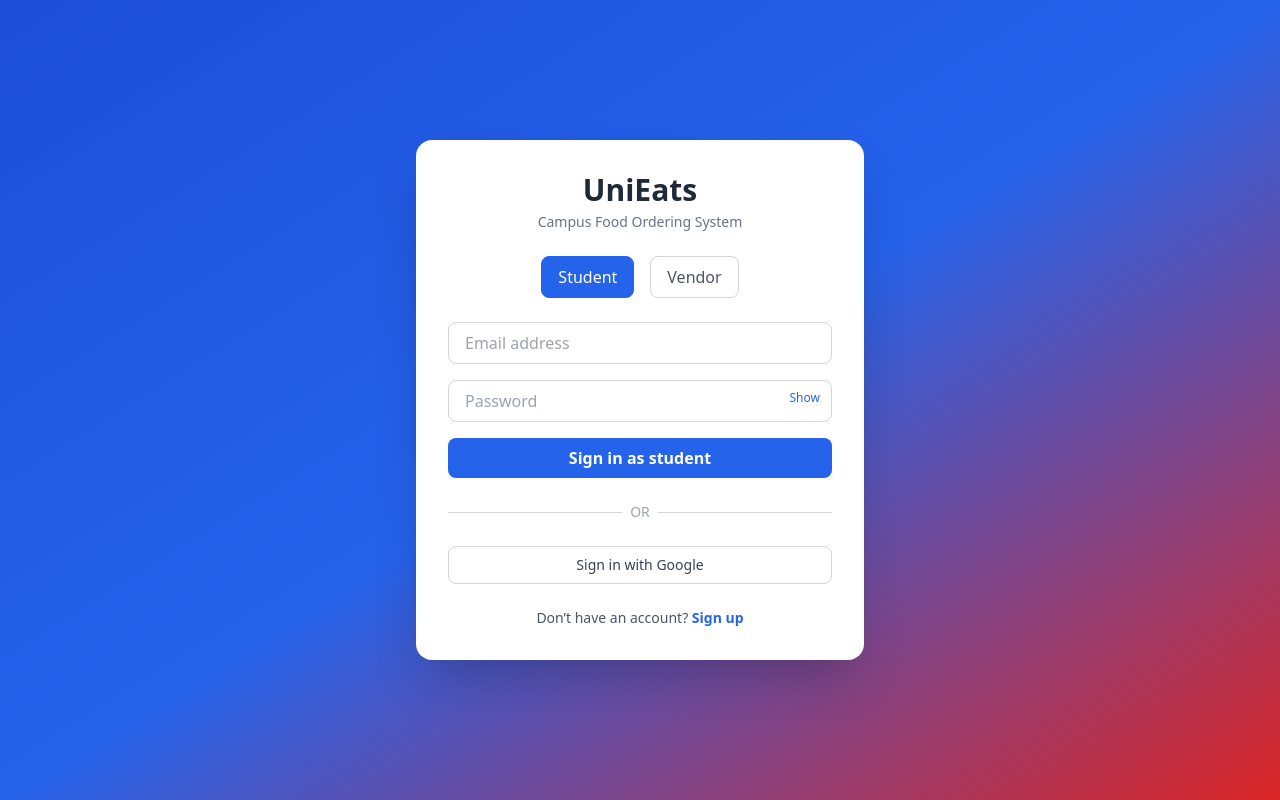
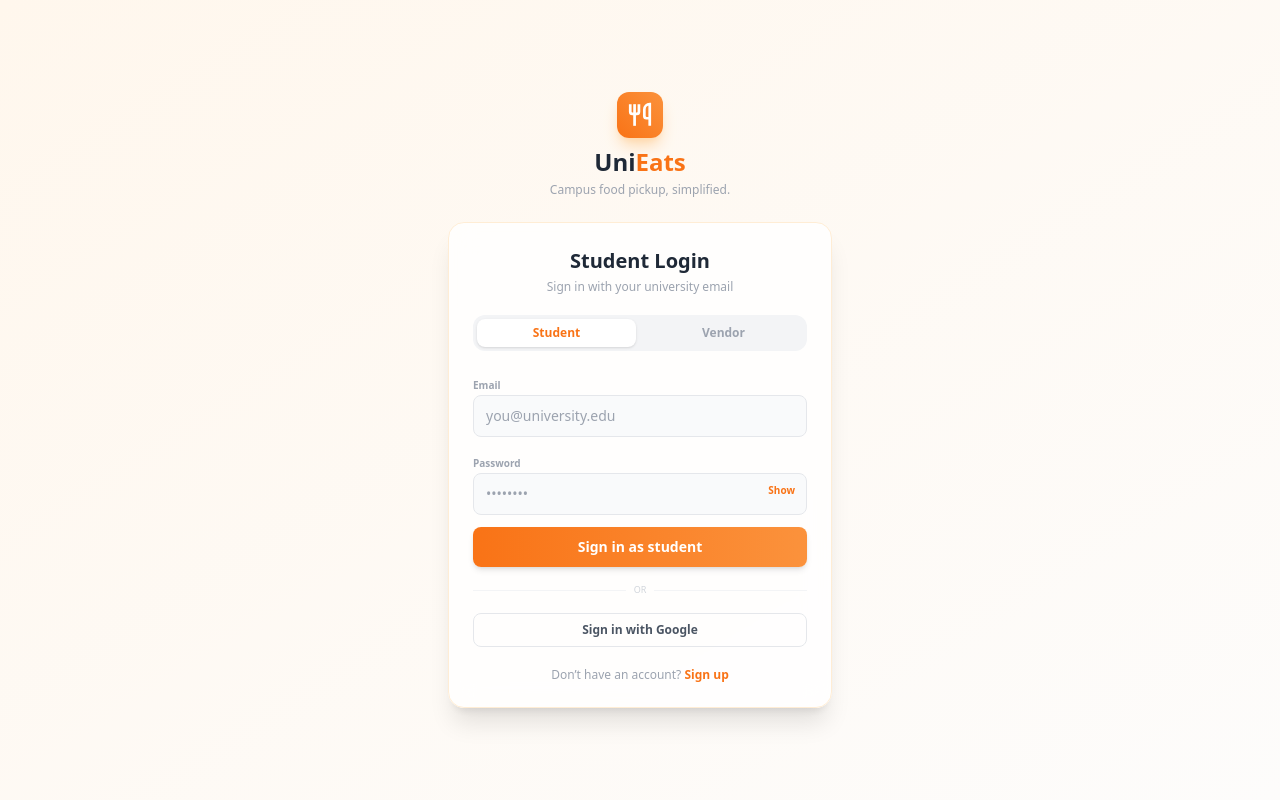
Before and after one commit to ishini2003430/UniEats, a React app in the folder frontend/: page / in a window 1280 px wide. Built offline with nearby package versions, Linux system fonts and the light colour scheme; the HTML template or start-up script is replaced by a standard one.

Commit message:
Login,Reviews update

```diff
--- a/frontend/src/App.jsx
+++ b/frontend/src/App.jsx
@@ -24,142 +24,66 @@ import FoodManagement from "./pages/vendor/FoodManagement";
 function App() {
   const [user, setUser] = useState(null);
 
-  // =========================
-  // 🔄 Restore session
-  // =========================
-  useEffect(() => {
-    try {
-      const savedUser = sessionStorage.getItem("unieatsUser");
-      if (savedUser) {
-        setUser(JSON.parse(savedUser));
-      }
-    } catch (error) {
-      console.error("Failed to restore user session:", error);
-    }
-  }, []);
+  // Restoring session logic stays the same...
 
-  // =========================
-  // 🔐 Login
-  // =========================
   const handleLogin = (nextUser) => {
     setUser(nextUser);
     sessionStorage.setItem("unieatsUser", JSON.stringify(nextUser));
   };
 
-  // =========================
-  // 🚪 Logout
-  // =========================
   const handleLogout = () => {
     setUser(null);
     sessionStorage.removeItem("unieatsUser");
   };
 
-  // =========================
-  // ✅ AUTHENTICATED ROUTES
-  // =========================
   if (user) {
-
-    if (user.role === "admin") return <AdminDashboard />;
-    if (user.role === "vendor") return <VendorDashboard />;
-    if (user.role === "student") return <StudentProfile />;
+    // REMOVE these lines:
+    // if (user.role === "admin") return <AdminDashboard />;
+    // if (user.role === "vendor") return <VendorDashboard />;
+    // if (user.role === "student") return <StudentProfile />;
 
     return (
       <Routes>
-
-        {/* ================= ADMIN ================= */}
+        {/* ADMIN ROUTES */}
         {user.role === "admin" && (
-          <Route
-            path="*"
-            element={<AdminDashboard user={user} onLogout={handleLogout} />}
-          />
+          <Route path="*" element={<AdminDashboard user={user} onLogout={handleLogout} />} />
         )}
 
-        {/* ================= VENDOR ================= */}
+        {/* VENDOR ROUTES */}
         {user.role === "vendor" && (
           <>
-            <Route
-              path="/dashboard"
-              element={<VendorDashboard user={user} onLogout={handleLogout} />}
-            />
-            <Route
-              path="/food-management"
-              element={<FoodManagement user={user} />}
-            />
-            <Route
-              path="*"
-              element={<VendorDashboard user={user} onLogout={handleLogout} />}
-            />
+            <Route path="/dashboard" element={<VendorDashboard user={user} onLogout={handleLogout} />} />
+            <Route path="/food-management" element={<FoodManagement user={user} />} />
+            <Route path="*" element={<VendorDashboard user={user} onLogout={handleLogout} />} />
           </>
         )}
 
-        {/* ================= STUDENT ================= */}
+        {/* STUDENT ROUTES */}
         {user.role === "student" && (
           <>
-            {/* Default page */}
-            <Route
-              path="/"
-              element={<HomePage user={user} onLogout={handleLogout} />}
-            />
-
-            <Route
-              path="/home"
-              element={<HomePage user={user} onLogout={handleLogout} />}
-            />
-
-            <Route
-              path="/vendor-list"
-              element={<VendorList />}
-            />
-
-            <Route
-              path="/vendor/:vendorId"
-              element={<VendorMenu user={user} onLogout={handleLogout} />}
-            />
-
-            <Route
-              path="/student/order"
-              element={<StudentOrderProcessPage user={user} />}
-            />
-
-            <Route
-              path="/my-orders"
-              element={<MyOrdersPage user={user} />}
-            />
-
-            {/* fallback */}
-            <Route
-              path="*"
-              element={<HomePage user={user} onLogout={handleLogout} />}
-            />
-
+            <Route path="/" element={<HomePage user={user} onLogout={handleLogout} />} />
+            <Route path="/home" element={<HomePage user={user} onLogout={handleLogout} />} />
+            <Route path="/profile" element={<StudentProfile user={user} onLogout={handleLogout} />} />
+            <Route path="/reviews" element={<ReviewsPage user={user} onLogout={handleLogout} />} />
+            <Route path="/vendor-list" element={<VendorList />} />
+            <Route path="/vendor/:vendorId" element={<VendorMenu user={user} onLogout={handleLogout} />} />
+            <Route path="/student/order" element={<StudentOrderProcessPage user={user} />} />
+            <Route path="/my-orders" element={<MyOrdersPage user={user} />} />
+            <Route path="*" element={<HomePage user={user} onLogout={handleLogout} />} />
           </>
         )}
-
       </Routes>
     );
-
   }
 
-  // =========================
-  // ❌ NOT LOGGED IN ROUTES
-  // =========================
+  // LOGGED OUT ROUTES
   return (
     <Routes>
-
-<Route path="/" element={<Login onLogin={handleLogin} />} />
-            <Route path="/register" element={<Signin />} />
-             <Route path="/login" element={<Login onLogin={setUser} />} />
-
-                <Route path="/profile" element={<StudentProfile />} />
-             <Route path="/reviews" element={<ReviewsPage />} />
-           <Route path="/admin/login" element={<AdminLogin onLogin={setUser} />} />
-
-
-
+      <Route path="/" element={<Login onLogin={handleLogin} />} />
+      <Route path="/login" element={<Login onLogin={handleLogin} />} />
+      <Route path="/register" element={<Signin />} />
       <Route path="/admin/login" element={<AdminLogin onLogin={handleLogin} />} />
       <Route path="*" element={<Login onLogin={handleLogin} />} />
-
-
     </Routes>
   );
 }
--- a/frontend/src/pages/Login.jsx
+++ b/frontend/src/pages/Login.jsx
@@ -1,15 +1,15 @@
 import { useState } from "react";
-import { Link, useNavigate } from "react-router-dom"; // Added useNavigate for redirection
+import { Link, useNavigate } from "react-router-dom";
 import api from "../services/api";
 
 function Login({ onLogin }) {
   const [email, setEmail] = useState("");
   const [password, setPassword] = useState("");
-  const [role, setRole] = useState("student"); // student | vendor
+  const [role, setRole] = useState("student");
   const [error, setError] = useState("");
   const [loading, setLoading] = useState(false);
   const [showPassword, setShowPassword] = useState(false);
-  const navigate = useNavigate(); // Initialize navigate
+  const navigate = useNavigate();
 
   const handleSubmit = async (e) => {
     e.preventDefault();
@@ -24,61 +24,70 @@ function Login({ onLogin }) {
     try {
       const res = await api.post("/api/auth/login", { email, password });
 
-      // UX role check (backend is the real authority)
       if (res.data.role !== role) {
         setError(`This account is not registered as a ${role}`);
         setLoading(false);
         return;
       }
 
-      // ✅ ADDED THIS LINE: Save user data to localStorage so Profile can fetch it
       localStorage.setItem("user", JSON.stringify(res.data));
-
       onLogin(res.data);
 
-      // Redirect student to profile after successful login
       if (res.data.role === "student") {
-        navigate("/profile");
+        navigate("/home");
       }
     } catch (err) {
-      setError(
-        err.response?.data?.message || "Invalid email or password"
-      );
+      setError(err.response?.data?.message || "Invalid email or password");
     } finally {
       setLoading(false);
     }
   };
 
   return (
-    <div className="min-h-screen flex items-center justify-center
-      bg-gradient-to-br from-blue-700 via-blue-600 to-red-600 px-4">
+    <div className="min-h-screen flex flex-col items-center justify-center bg-gradient-to-br from-[#fff7ed] to-[#fdfcfb] px-4">
 
-      <div className="bg-white w-full max-w-md rounded-2xl shadow-2xl p-8">
+      {/* LOGO */}
+      <div className="flex flex-col items-center mb-6">
+        <div className="bg-gradient-to-tr from-orange-500 to-orange-400 p-2.5 rounded-xl shadow-lg shadow-orange-200 mb-2">
+          <svg xmlns="http://www.w3.org/2000/svg" width="26" height="26" viewBox="0 0 24 24" fill="none" stroke="white" strokeWidth="2.5">
+            <path d="M3 2v7c0 1.1.9 2 2 2h4a2 2 0 0 0 2-2V2"/>
+            <path d="M7 2v20"/>
+            <path d="M21 15V2a5 5 0 0 0-5 5v6c0 1.1.9 2 2 2h3Zm0 0v7"/>
+          </svg>
+        </div>
+        <h1 className="text-2xl font-extrabold text-gray-800">
+          Uni<span className="text-orange-500">Eats</span>
+        </h1>
+        <p className="text-gray-400 text-xs mt-1">Campus food pickup, simplified.</p>
+      </div>
+
+      {/* FORM CARD */}
+      <div className="bg-white/80 backdrop-blur-md w-full max-w-sm rounded-2xl shadow-xl border border-orange-100 p-6">
 
         {/* Header */}
-        <h2 className="text-3xl font-bold text-center text-gray-800">
-          UniEats
+        <h2 className="text-xl font-bold text-center text-gray-800 capitalize">
+          {role} Login
         </h2>
-        <p className="text-center text-sm text-gray-500 mt-1">
-          Campus Food Ordering System
+        <p className="text-center text-xs text-gray-400 mt-1">
+          Sign in with your university email
         </p>
 
         {/* Error */}
         {error && (
-          <p className="mt-4 text-center text-red-600 font-medium">
+          <p className="mt-3 text-center text-red-500 text-sm font-medium">
             {error}
           </p>
         )}
 
         {/* Role Selection */}
-        <div className="mt-6 flex justify-center gap-4">
+        <div className="mt-5 flex gap-2 bg-gray-100 p-1 rounded-xl">
           <button
             type="button"
             onClick={() => setRole("student")}
-            className={`px-4 py-2 rounded-lg font-medium border
+            className={`flex-1 py-1.5 rounded-lg text-xs font-bold transition
               ${role === "student"
-                ? "bg-blue-600 text-white border-blue-600"
-                : "bg-white text-gray-600 border-gray-300"}`}
+                ? "bg-white text-orange-500 shadow"
+                : "text-gray-400 hover:text-gray-600"}`}
           >
             Student
           </button>
@@ -86,84 +95,80 @@ function Login({ onLogin }) {
           <button
             type="button"
             onClick={() => setRole("vendor")}
-            className={`px-4 py-2 rounded-lg font-medium border
+            className={`flex-1 py-1.5 rounded-lg text-xs font-bold transition
               ${role === "vendor"
-                ? "bg-red-600 text-white border-red-600"
-                : "bg-white text-gray-600 border-gray-300"}`}
+                ? "bg-white text-orange-500 shadow"
+                : "text-gray-400 hover:text-gray-600"}`}
           >
             Vendor
           </button>
         </div>
 
         {/* Form */}
-        <form onSubmit={handleSubmit} className="mt-6 space-y-4">
+        <form onSubmit={handleSubmit} className="mt-5 space-y-3">
+
           {/* Email */}
+          <div>
+            <label className="text-[10px] font-bold text-gray-400">Email</label>
             <input
               type="email"
-            placeholder="Email address"
+              placeholder="you@university.edu"
               value={email}
               onChange={(e) => setEmail(e.target.value)}
-            className="w-full px-4 py-2 border border-gray-300
-              rounded-lg focus:outline-none focus:ring-2 focus:ring-blue-600"
+              className="w-full px-3 py-2.5 text-sm bg-gray-50 border border-gray-200 rounded-lg focus:outline-none focus:border-orange-400 focus:ring-1 focus:ring-orange-200"
             />
+          </div>
 
           {/* Password */}
+          <div>
+            <label className="text-[10px] font-bold text-gray-400">Password</label>
             <div className="relative">
               <input
                 type={showPassword ? "text" : "password"}
-              placeholder="Password"
+                placeholder="••••••••"
                 value={password}
                 onChange={(e) => setPassword(e.target.value)}
-              className="w-full px-4 py-2 border border-gray-300
-                rounded-lg focus:outline-none focus:ring-2 focus:ring-blue-600"
+                className="w-full px-3 py-2.5 text-sm bg-gray-50 border border-gray-200 rounded-lg focus:outline-none focus:border-orange-400 focus:ring-1 focus:ring-orange-200"
               />
               <button
                 type="button"
                 onClick={() => setShowPassword(!showPassword)}
-              className="absolute right-3 top-2.5 text-xs
-                text-blue-600 hover:text-red-600"
+                className="absolute right-3 top-2.5 text-[10px] font-bold text-orange-500"
               >
                 {showPassword ? "Hide" : "Show"}
               </button>
             </div>
+          </div>
 
-          {/* Login Button */}
+          {/* Button */}
           <button
             type="submit"
             disabled={loading}
-            className="w-full py-2 bg-blue-600 text-white
-              font-semibold rounded-lg hover:bg-blue-700 transition"
+            className="w-full py-2.5 text-sm bg-gradient-to-r from-orange-500 to-orange-400 text-white font-bold rounded-lg shadow-md hover:shadow-lg hover:scale-[1.02] transition"
           >
             {loading ? "Signing in..." : `Sign in as ${role}`}
           </button>
         </form>
 
         {/* Divider */}
-        <div className="my-6 flex items-center gap-2">
-          <div className="flex-1 h-px bg-gray-300"></div>
-          <span className="text-sm text-gray-400">OR</span>
-          <div className="flex-1 h-px bg-gray-300"></div>
+        <div className="my-4 flex items-center gap-2">
+          <div className="flex-1 h-px bg-gray-100"></div>
+          <span className="text-[9px] text-gray-300">OR</span>
+          <div className="flex-1 h-px bg-gray-100"></div>
         </div>
 
-        {/* Google Sign In (UI only) */}
-        <button
-          type="button"
-          className="w-full py-2 border border-gray-300
-            rounded-lg flex items-center justify-center
-            hover:bg-gray-50 transition"
-        >
-          <span className="text-sm font-medium text-gray-700">
+        {/* Google */}
+        <button className="w-full py-2 border border-gray-200 rounded-lg flex items-center justify-center gap-2 hover:bg-gray-50">
+
+          <span className="text-xs font-semibold text-gray-600">
             Sign in with Google
           </span>
         </button>
 
-        {/* Sign up link */}
-        <div className="mt-6 text-center text-sm text-gray-600">
+        {/* Signup */}
+        <div className="mt-5 text-center text-xs text-gray-400">
           Don’t have an account?{" "}
-          <Link
-            to="/register"
-            className="text-blue-600 font-semibold hover:underline"
-          >
+          <Link to="/register" className="text-orange-500 font-bold hover:underline">
             Sign up
           </Link>
         </div>
--- a/frontend/src/pages/Register.jsx
+++ b/frontend/src/pages/Register.jsx
@@ -11,7 +11,6 @@ function Register({ onLogin }) {
   const [password, setPassword] = useState("");
   const [contactNumber, setContactNumber] = useState("");
 
-  // Vendor-only fields
   const [vendorName, setVendorName] = useState("");
   const [vendorPhone, setVendorPhone] = useState("");
   const [vendorLocation, setVendorLocation] = useState("");
@@ -21,20 +20,16 @@ function Register({ onLogin }) {
   const [success, setSuccess] = useState("");
   const [loading, setLoading] = useState(false);
 
- // ...existing code...
-
   const handleSubmit = async (e) => {
     e.preventDefault();
     setError("");
     setSuccess("");
 
-  // Basic validation
     if (!name || !email || !password) {
       setError("Please fill in all required fields");
       return;
     }
 
-  // Vendor validation
     if (
       role === "vendor" &&
       (!vendorName || !vendorPhone || !vendorLocation || !vendorLogo)
@@ -47,7 +42,6 @@ const handleSubmit = async (e) => {
 
     try {
       if (role === "student") {
-      // Student registration
         await api.post("/api/users/register/student", {
           name,
           email,
@@ -57,18 +51,14 @@ const handleSubmit = async (e) => {
 
         setSuccess("Registration successful. Fetching profile...");
 
-      // Fetch the student profile immediately
         const encodedEmail = encodeURIComponent(email);
         const profileRes = await api.get(`/api/profile/fetch/${encodedEmail}`);
 
-      console.log("Fetched student profile:", profileRes.data);
-      // Store in global state or redirect (e.g., onLogin(profileRes.data))
         if (onLogin) {
           onLogin(profileRes.data);
         }
         navigate("/home");
       } else {
-      // Vendor registration
         const formData = new FormData();
         formData.append("name", name);
         formData.append("email", email);
@@ -85,7 +75,6 @@ const handleSubmit = async (e) => {
 
         setSuccess("Vendor registration submitted. Waiting for admin approval.");
 
-      // Reset form on success
         setName("");
         setEmail("");
         setPassword("");
@@ -102,39 +91,46 @@ const handleSubmit = async (e) => {
       setLoading(false);
     }
   };
+
   return (
-    <div className="min-h-screen flex items-center justify-center
-      bg-gradient-to-br from-blue-700 via-blue-600 to-red-600 px-4">
+    <div className="min-h-screen flex items-center justify-center bg-gradient-to-br from-[#fff7ed] to-[#fdfcfb] px-4">
 
-      <div className="bg-white w-full max-w-md rounded-2xl shadow-2xl p-8">
+      {/* LOGO */}
+      <div className="absolute top-10 flex flex-col items-center">
+        <div className="bg-gradient-to-tr from-orange-500 to-orange-400 p-2.5 rounded-xl shadow-lg shadow-orange-200 mb-2">
+          <span className="text-white text-lg">🍴</span>
+        </div>
+        <h1 className="text-2xl font-extrabold text-gray-800">
+          Uni<span className="text-orange-500">Eats</span>
+        </h1>
+      </div>
 
-        <h2 className="text-3xl font-bold text-center text-gray-800">
+      {/* FORM CARD */}
+      <div className="bg-white/80 backdrop-blur-md w-full max-w-sm rounded-2xl shadow-xl border border-orange-100 p-6 mt-20">
+
+        <h2 className="text-xl font-bold text-center text-gray-800">
           Create Account
         </h2>
-        <p className="text-center text-sm text-gray-500 mt-1">
+        <p className="text-center text-xs text-gray-400 mt-1">
           Student & Vendor Registration
         </p>
 
         {error && (
-          <p className="mt-4 text-center text-red-600 font-medium">
-            {error}
-          </p>
+          <p className="mt-3 text-center text-red-500 text-sm">{error}</p>
         )}
         {success && (
-          <p className="mt-4 text-center text-green-600 font-medium">
-            {success}
-          </p>
+          <p className="mt-3 text-center text-green-500 text-sm">{success}</p>
         )}
 
-        {/* Role Selection */}
-        <div className="mt-6 flex justify-center gap-4">
+        {/* ROLE SWITCH */}
+        <div className="mt-5 flex gap-2 bg-gray-100 p-1 rounded-xl">
           <button
             type="button"
             onClick={() => setRole("student")}
-            className={`px-4 py-2 rounded-lg font-medium border
+            className={`flex-1 py-1.5 text-xs font-bold rounded-lg transition
               ${role === "student"
-                ? "bg-blue-600 text-white border-blue-600"
-                : "bg-white text-gray-600 border-gray-300"}`}
+                ? "bg-white text-orange-500 shadow"
+                : "text-gray-400"}`}
           >
             Student
           </button>
@@ -142,31 +138,32 @@ const handleSubmit = async (e) => {
           <button
             type="button"
             onClick={() => setRole("vendor")}
-            className={`px-4 py-2 rounded-lg font-medium border
+            className={`flex-1 py-1.5 text-xs font-bold rounded-lg transition
               ${role === "vendor"
-                ? "bg-red-600 text-white border-red-600"
-                : "bg-white text-gray-600 border-gray-300"}`}
+                ? "bg-white text-orange-500 shadow"
+                : "text-gray-400"}`}
           >
             Vendor
           </button>
         </div>
 
-        {/* Form */}
-        <form onSubmit={handleSubmit} className="mt-6 space-y-4">
+        {/* FORM */}
+        <form onSubmit={handleSubmit} className="mt-5 space-y-3">
+
           <input
             type="text"
             placeholder="Full name"
             value={name}
             onChange={(e) => setName(e.target.value)}
-            className="w-full px-4 py-2 border rounded-lg focus:ring-2 focus:ring-blue-600"
+            className="input-modern"
           />
 
           <input
             type="email"
-            placeholder="University Email address"
+            placeholder="University Email"
             value={email}
             onChange={(e) => setEmail(e.target.value)}
-            className="w-full px-4 py-2 border rounded-lg focus:ring-2 focus:ring-blue-600"
+            className="input-modern"
           />
 
           <input
@@ -174,7 +171,7 @@ const handleSubmit = async (e) => {
             placeholder="Password"
             value={password}
             onChange={(e) => setPassword(e.target.value)}
-            className="w-full px-4 py-2 border rounded-lg focus:ring-2 focus:ring-blue-600"
+            className="input-modern"
           />
 
           <input
@@ -182,41 +179,39 @@ const handleSubmit = async (e) => {
             placeholder="Contact Number"
             value={contactNumber}
             onChange={(e) => setContactNumber(e.target.value)}
-            className="w-full px-4 py-2 border rounded-lg focus:ring-2 focus:ring-blue-600"
+            className="input-modern"
           />
 
-          {/* Vendor-only fields */}
           {role === "vendor" && (
             <>
               <input
                 type="text"
-                placeholder="Vendor / Shop Name"
+                placeholder="Vendor Name"
                 value={vendorName}
                 onChange={(e) => setVendorName(e.target.value)}
-                className="w-full px-4 py-2 border rounded-lg focus:ring-2 focus:ring-red-600"
+                className="input-modern"
               />
 
               <input
                 type="text"
-                placeholder="Contact Number"
+                placeholder="Vendor Phone"
                 value={vendorPhone}
                 onChange={(e) => setVendorPhone(e.target.value)}
-                className="w-full px-4 py-2 border rounded-lg focus:ring-2 focus:ring-red-600"
+                className="input-modern"
               />
 
               <input
                 type="text"
-                placeholder="Location / Campus"
+                placeholder="Location"
                 value={vendorLocation}
                 onChange={(e) => setVendorLocation(e.target.value)}
-                className="w-full px-4 py-2 border rounded-lg focus:ring-2 focus:ring-red-600"
+                className="input-modern"
               />
 
               <input
                 type="file"
-                accept="image/*"
                 onChange={(e) => setVendorLogo(e.target.files[0])}
-                className="w-full px-3 py-2 border rounded-lg"
+                className="text-xs"
               />
             </>
           )}
@@ -224,28 +219,40 @@ const handleSubmit = async (e) => {
           <button
             type="submit"
             disabled={loading}
-            className="w-full py-2 bg-blue-600 text-white
-              font-semibold rounded-lg hover:bg-blue-700 transition
-              disabled:opacity-50"
+            className="w-full py-2.5 text-sm bg-gradient-to-r from-orange-500 to-orange-400 text-white font-bold rounded-lg shadow-md hover:shadow-lg transition"
           >
-            {loading
-              ? "Please wait..."
-              : role === "vendor"
-              ? "Register as Vendor"
-              : "Register as Student"}
+            {loading ? "Please wait..." :
+              role === "vendor" ? "Register as Vendor" : "Register as Student"}
           </button>
         </form>
 
-        <div className="mt-6 text-center text-sm text-gray-600">
+        <div className="mt-5 text-center text-xs text-gray-400">
           Already have an account?{" "}
-          <Link
-            to="/"
-            className="text-blue-600 font-semibold hover:underline"
-          >
+          <Link to="/" className="text-orange-500 font-bold hover:underline">
             Login
           </Link>
         </div>
       </div>
+
+      {/* GLOBAL INPUT STYLE */}
+      <style>
+        {`
+        .input-modern {
+          width: 100%;
+          padding: 10px;
+          font-size: 13px;
+          border-radius: 8px;
+          background: #f9fafb;
+          border: 1px solid #e5e7eb;
+          outline: none;
+        }
+        .input-modern:focus {
+          border-color: #f97316;
+          box-shadow: 0 0 0 2px rgba(249,115,22,0.1);
+          background: white;
+        }
+        `}
+      </style>
     </div>
   );
 }
```
Also changed, not shown: frontend/src/pages/student/MyOrdersPage.jsx (+12 -1 lines), 1 other file (tests, documents, lock files or other folders). Lines whose indentation alone changed are shown as unchanged.
